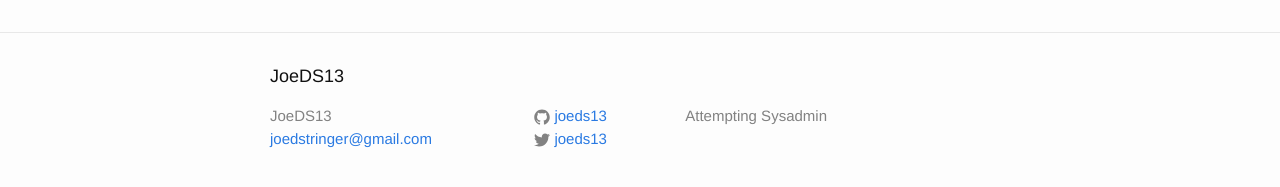
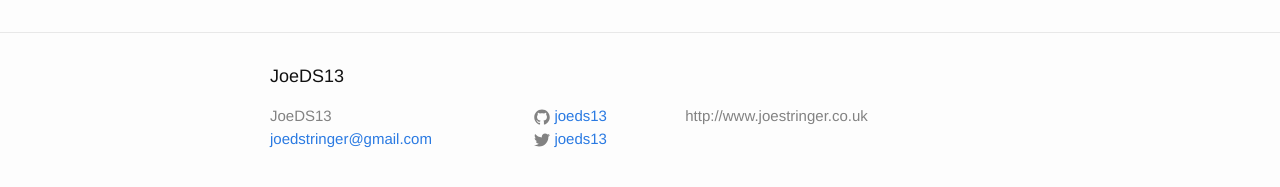
Before and after one commit to joeds13/joeds13.github.io, a Jekyll site: the page built from index.html, in a window 1280 px wide. Shown: the part 264-451 px from the top of the page. Built offline with Jekyll 4.4.1, drawn with Linux system fonts in a browser that asks for light colours.

Commit message:
Updating config

```diff
--- a/_config.yml
+++ b/_config.yml
@@ -2,11 +2,11 @@
 title: JoeDS13
 email: joedstringer@gmail.com
 description: > # this means to ignore newlines until "baseurl:"
-  Attempting Sysadmin
+  http://www.joestringer.co.uk
 baseurl: "" # the subpath of your site, e.g. /blog/
-url: "http://joeds13.github.io" # the base hostname & protocol for your site
+url: "https://joeds13.github.io" # the base hostname & protocol for your site
 twitter_username: joeds13
-github_username:  joeds13
+github_username: joeds13
 
 # Build settings
 markdown: kramdown
```
